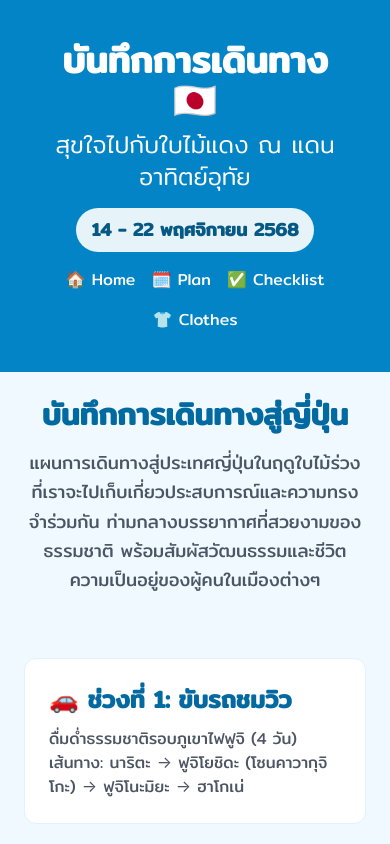
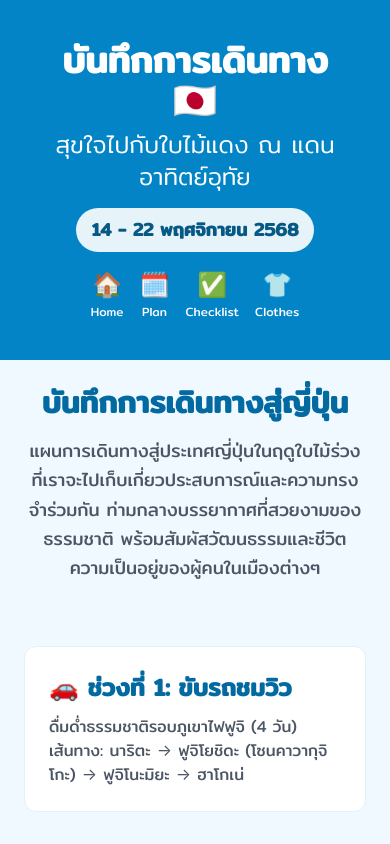
Before and after one commit to bank2u/japantrip-2025, a website: page index.html in a window 390 px wide. Shown: the top 844 px of the page. Drawn offline with nearby package versions, Linux system fonts and the light colour scheme.

Commit message:
improve menu navigation

```diff
--- a/header.html
+++ b/header.html
@@ -12,10 +12,22 @@
     </div>
 
     <!-- Navigation Links -->
-    <nav class="flex gap-4 md:gap-x-8 mt-4">
-        <a href="index.html" class="text-white hover:text-sky-200 transition-colors">🏠 Home</a>
-        <a href="plan.html" class="text-white hover:text-sky-200 transition-colors">🗓️ Plan</a>
-        <a href="checklist.html" class="text-white hover:text-sky-200 transition-colors">✅ Checklist</a>
-        <a href="cloth.html" class="text-white hover:text-sky-200 transition-colors">👕 Clothes</a>
+        <nav class="flex gap-4 md:gap-x-8 mt-4">
+        <a href="index.html" class="text-white hover:text-sky-200 transition-colors flex flex-col items-center">
+            <span class="text-2xl">🏠</span>
+            <span class="text-xs">Home</span>
+        </a>
+        <a href="plan.html" class="text-white hover:text-sky-200 transition-colors flex flex-col items-center">
+            <span class="text-2xl">🗓️</span>
+            <span class="text-xs">Plan</span>
+        </a>
+        <a href="checklist.html" class="text-white hover:text-sky-200 transition-colors flex flex-col items-center">
+            <span class="text-2xl">✅</span>
+            <span class="text-xs">Checklist</span>
+        </a>
+        <a href="cloth.html" class="text-white hover:text-sky-200 transition-colors flex flex-col items-center">
+            <span class="text-2xl">👕</span>
+            <span class="text-xs">Clothes</span>
+        </a>
     </nav>
 </div>
--- a/style.css
+++ b/style.css
@@ -139,8 +139,24 @@ header.header-minimized nav {
     }
 
     header nav {
-        flex-wrap: wrap;
-        justify-content: center;
+        display: flex;
+        gap: 1rem;
+    }
+
+    header nav a {
+        display: flex;
+        flex-direction: column;
+        align-items: center;
+        gap: 0.25rem;
+        text-align: center;
+    }
+
+    header nav a span:first-child {
+        font-size: 1.5rem;
+    }
+
+    header nav a span:last-child {
+        font-size: 0.75rem;
     }
 
     header .bg-white.text-sky-600.font-semibold.py-2.px-6.rounded-full {
```
